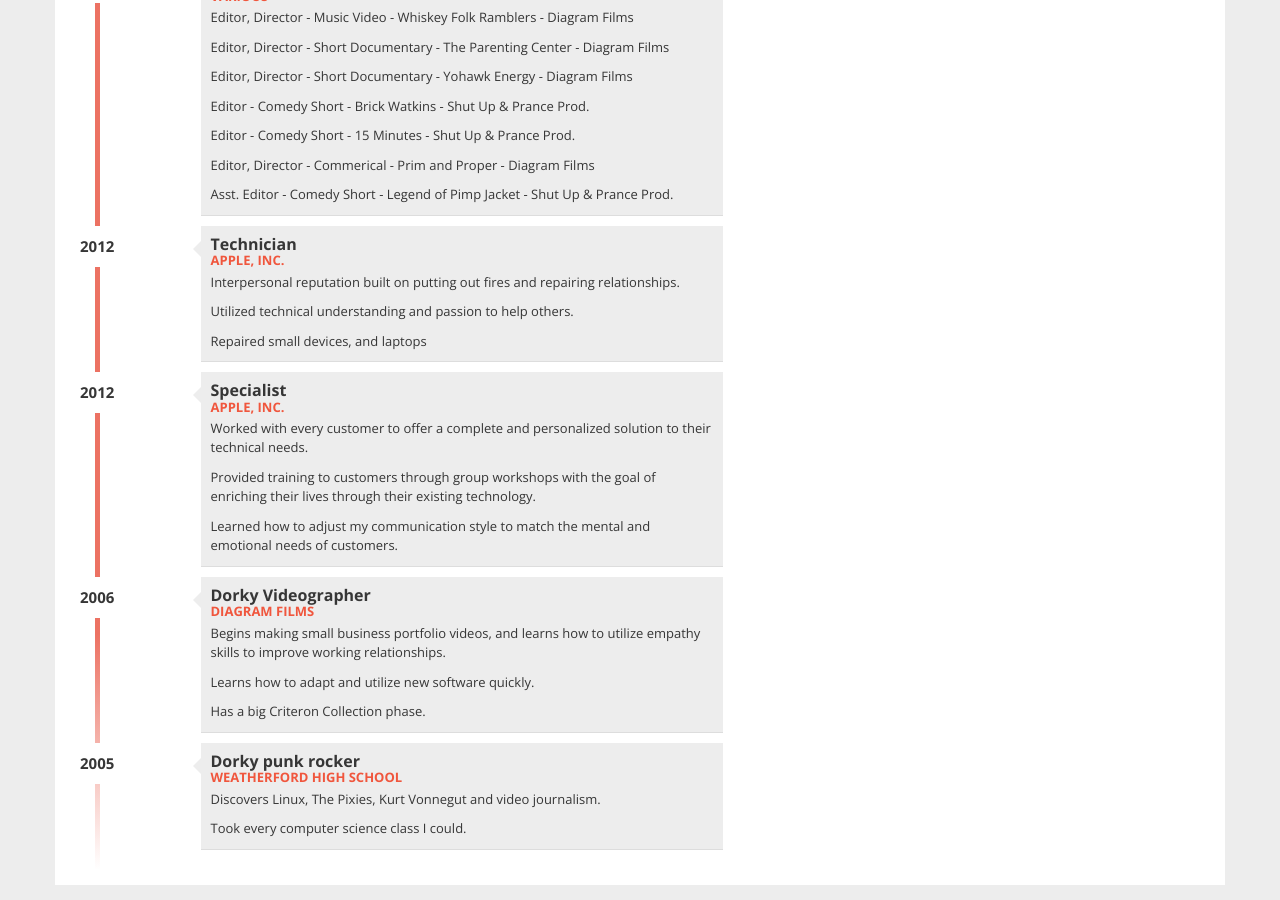
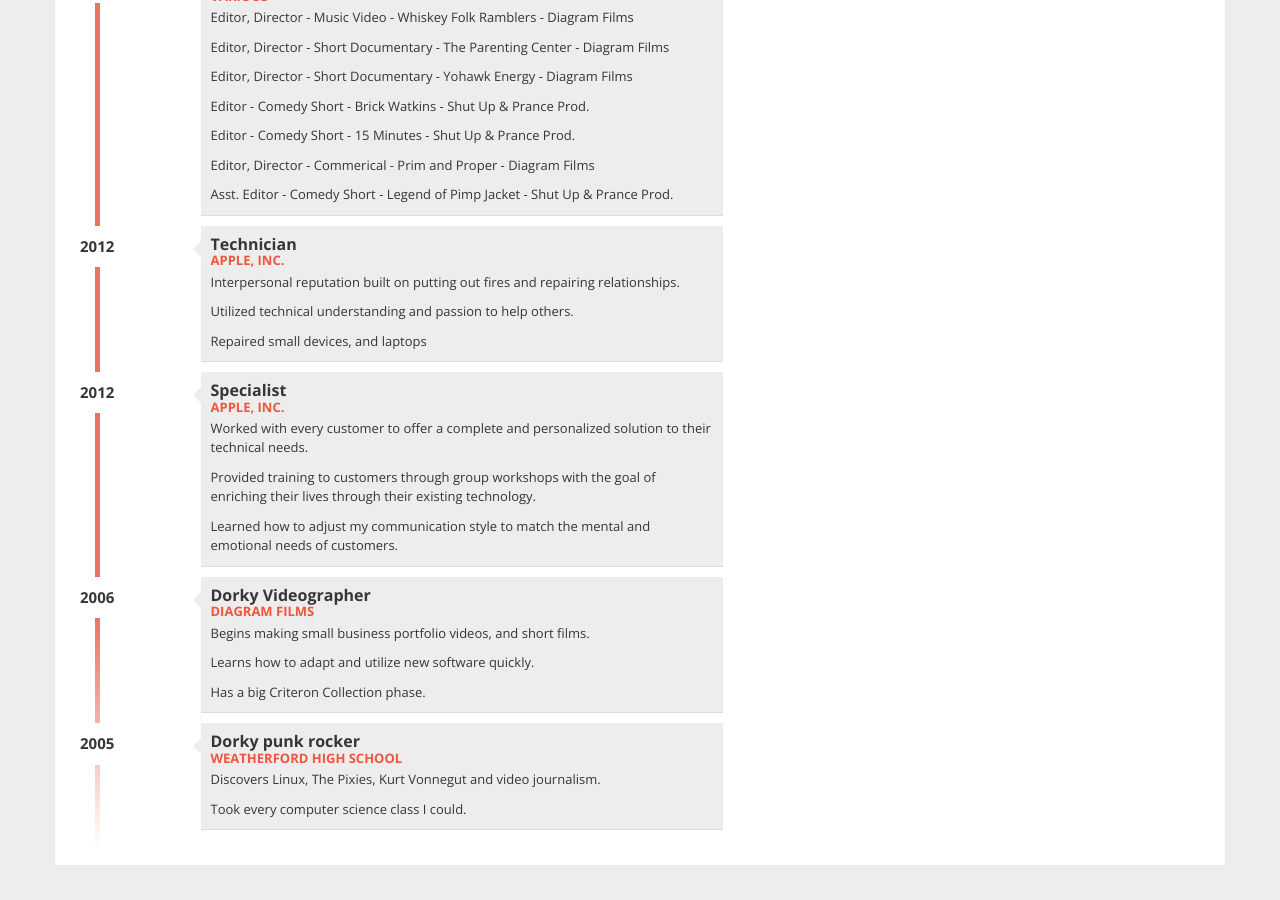
Before and after one commit to Bmbailey/Resume, a Jekyll site: the page built from index.html, in a window 1280 px wide and 900 px high, scrolled down 1762 px. Built offline with Jekyll 4.4.1, drawn with Linux system fonts in a browser that asks for light colours; nearby versions of some CDN libraries; some of the changed text lies outside the part shown.

Commit message:
typos, and updates

```diff
--- a/_data/timeline.yml
+++ b/_data/timeline.yml
@@ -12,7 +12,7 @@
   description:
     - DIT - Commerical - Autobahn Fort Worth - N8 Visuals
     - DIT - National Commercial - Texas Christian Universtiy - N8 Visuals
-    - Lead Videographer - Sofar Sounds - Dallas / Fort Worth s
+    - Lead Videographer - Sofar Sounds - Dallas / Fort Worth
     - Asst. Camera, Sony FS7 - Commercial - Dallas Cowboys - N8 Visuals
     - Asst. Editor, Camera Op., Canon C100 - Local Commerical - Tennison Visuals
     - Camera Operator, Canon C100 - Training Video - Rockler Hardware - THINQ Design
@@ -86,7 +86,7 @@
   company: Diagram Films
   year: 2006
   description:
-      - Begins making small business portfolio videos, and learns how to utilize empathy skills to improve working relationships.
+      - Begins making small business portfolio videos, and short films.
       - Learns how to adapt and utilize new software quickly.
       - Has a big Criteron Collection phase.
 
```
